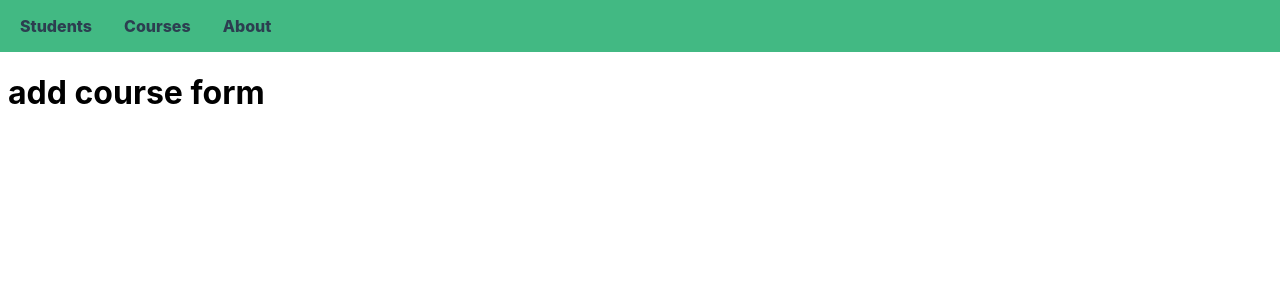
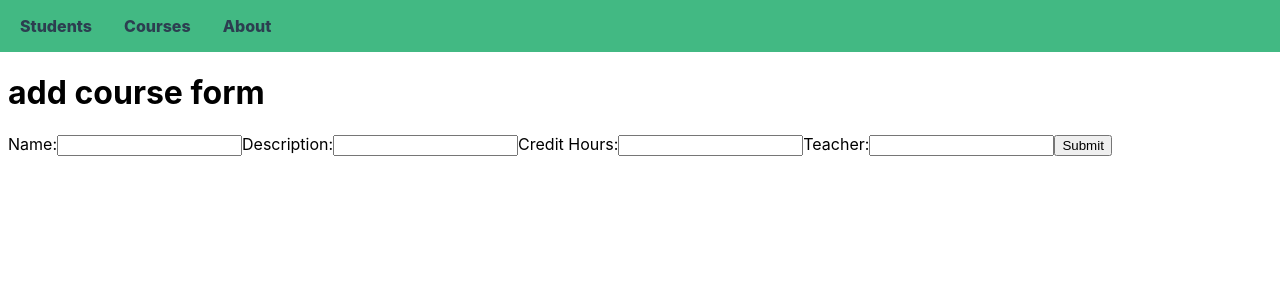
Before and after one commit to zali279/GA_university, a Vue app: page /add-course in a window 1280 px wide. Shown: the top 300 px of the page. Built offline with nearby package versions, Linux system fonts and the light colour scheme.

Commit message:
add student form & add course form

```diff
--- a/package.json
+++ b/package.json
@@ -9,6 +9,7 @@
     "preview": "vite preview"
   },
   "dependencies": {
+    "axios": "^1.6.7",
     "primeflex": "^3.3.1",
     "primeicons": "^6.0.1",
     "primevue": "^3.49.1",
--- a/src/pages/AddCourse.vue
+++ b/src/pages/AddCourse.vue
@@ -1,7 +1,77 @@
 <script>
+import axios from 'axios'
 export default {
-  name: 'AddCourse'
+  name: 'AddCourse',
+  data() {
+    return {
+      course: { name: '', description: '', creditHours: null, teacher: '' }
+    }
+  },
+  methods: {
+    handleChange(event) {
+      this.course[event.target.name] = event.target.value
+    },
+    handleSubmit(event) {
+      event.preventDefault()
+      axios
+        .post('http://localhost:3000/courses', this.course)
+        .then((response) => {
+          console.log(response.data)
+          this.$router.push('/')
+        })
+        .catch((error) => {
+          console.error(error)
+        })
+      this.course = {
+        name: '',
+        description: '',
+        creditHours: null,
+        teacher: ''
+      }
+    }
+  }
 }
 </script>
 
-<template><h1>add course form</h1></template>
+<template>
+  <div>
+    <h1>add course form</h1>
+    <form @submit="handleSubmit">
+      <!-- Form inputs -->
+      <label for="name">Name:</label>
+
+      <input
+        type="text"
+        name="name"
+        :value="course.name"
+        @change="handleChange"
+      />
+      <label for="description">Description:</label>
+
+      <input
+        type="text"
+        name="description"
+        :value="course.description"
+        @change="handleChange"
+      />
+      <label for="creditHours">Credit Hours:</label>
+
+      <input
+        type="number"
+        name="creditHours"
+        :value="course.creditHours"
+        @change="handleChange"
+      />
+      <label for="teacher">Teacher:</label>
+
+      <input
+        type="text"
+        name="teacher"
+        :value="course.teacher"
+        @change="handleChange"
+      />
+      <!-- Form submit button -->
+      <button type="submit">Submit</button>
+    </form>
+  </div>
+</template>
--- a/src/pages/AddStudent.vue
+++ b/src/pages/AddStudent.vue
@@ -1,7 +1,59 @@
 <script>
+import axios from 'axios'
 export default {
-  name: 'AddStudent'
+  name: 'AddStudent',
+  data() {
+    return {
+      student: { name: '', email: '' }
+    }
+  },
+  methods: {
+    handleChange(event) {
+      this.student[event.target.name] = event.target.value
+    },
+    handleSubmit(event) {
+      event.preventDefault()
+      axios
+        .post('http://localhost:3000/students', this.student)
+        .then((response) => {
+          console.log(response.data)
+          this.$router.push('/')
+        })
+        .catch((error) => {
+          console.error(error)
+        })
+      this.student = {
+        name: '',
+        email: ''
+      }
+    }
+  }
 }
 </script>
 
-<template><h1>add student form</h1></template>
+<template>
+  <div>
+    <h1>add Student form</h1>
+    <form @submit="handleSubmit">
+      <!-- Form inputs -->
+      <label for="name">Name:</label>
+
+      <input
+        type="text"
+        name="name"
+        :value="student.name"
+        @change="handleChange"
+      />
+      <label for="email">Email:</label>
+
+      <input
+        type="email"
+        name="email"
+        :value="student.description"
+        @change="handleChange"
+      />
+
+      <button type="submit">Submit</button>
+    </form>
+  </div>
+</template>
```
Also changed, not shown: 1 other file (tests, documents, lock files or other folders).
